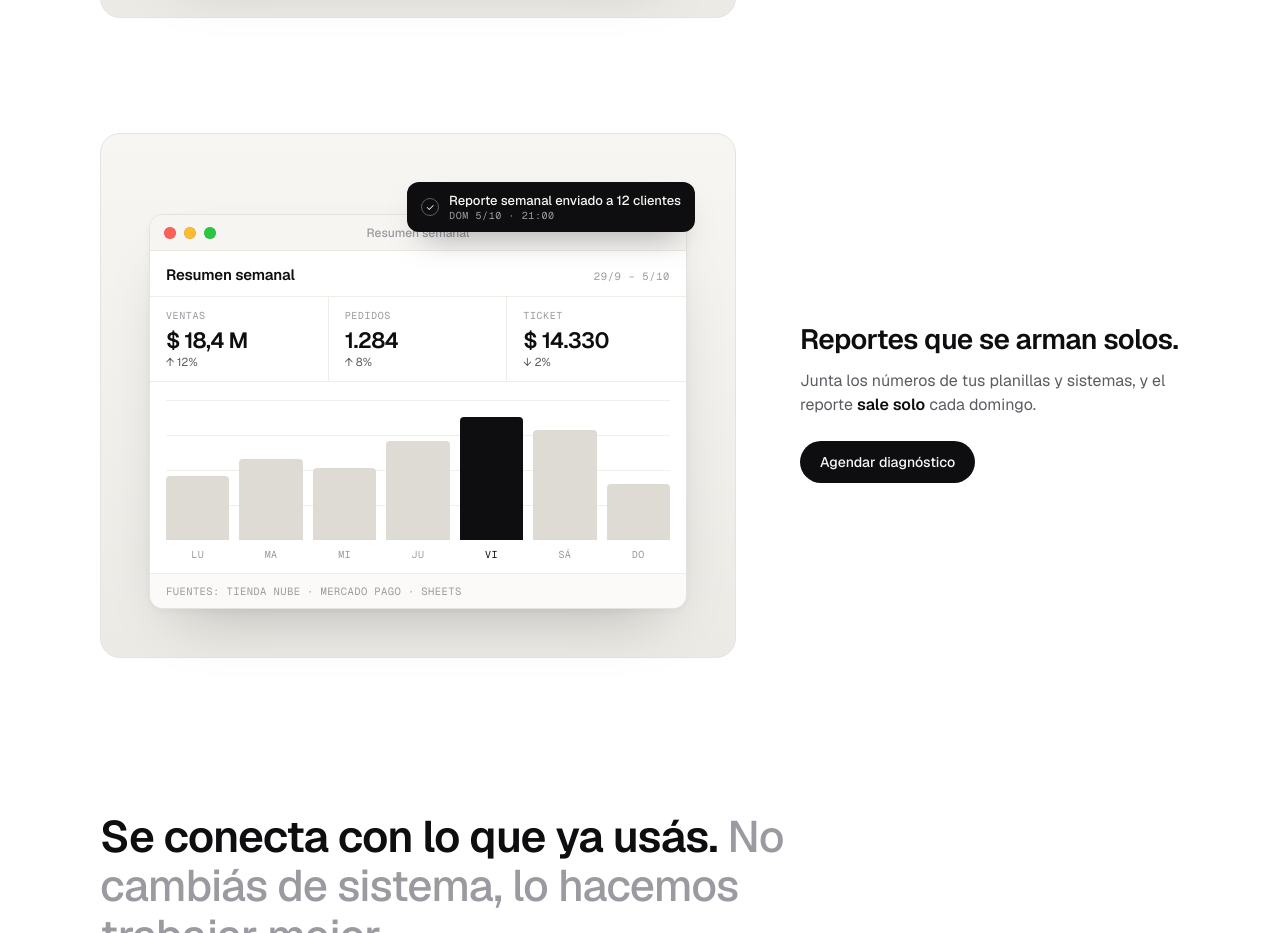
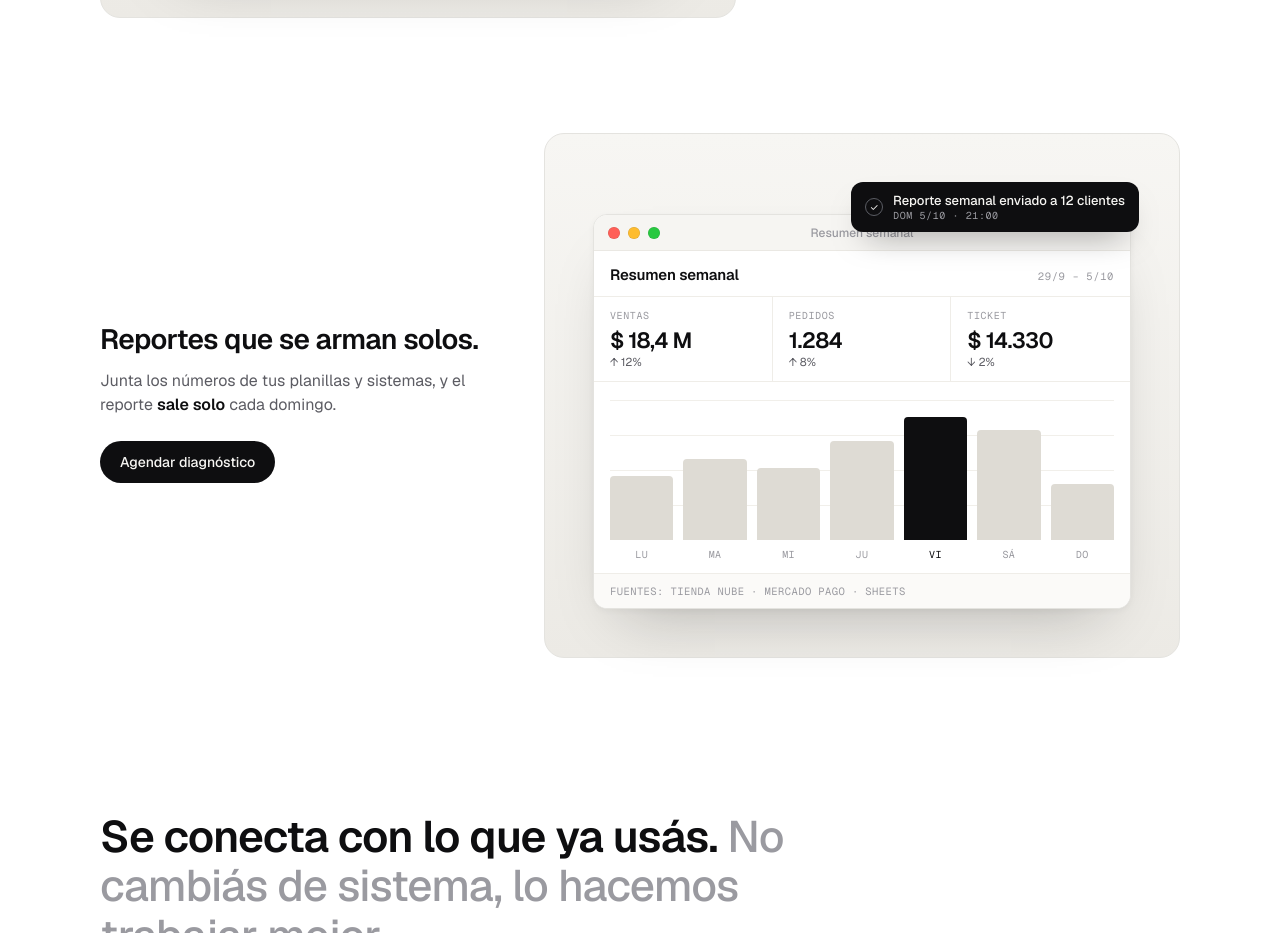
Before and after one commit to GaspoloSmith/Landing-Page-Renacimiento-, a plain HTML site: page web/index.html in a window 1280 px wide. Shown: the part 4780-5713 px from the top of the page. Drawn offline with nearby package versions, Linux system fonts and the light colour scheme; animation ran at ten frames a second.

Commit message:
fix: sección Reportes con texto a la izquierda e imagen a la derecha
Co-Authored-By: Claude Sonnet 5.5 <noreply@anthropic.com>

```diff
--- a/web/index.html
+++ b/web/index.html
@@ -309,7 +309,7 @@ svg *{vector-effect:non-scaling-stroke}
 
 
       <!-- d) Reportes -->
-      <div style="display:flex;flex-wrap:wrap;flex-direction:row-reverse;gap:clamp(28px,5vw,72px);align-items:center">
+      <div style="display:flex;flex-wrap:wrap;gap:clamp(28px,5vw,72px);align-items:center">
         <div data-reveal="" style="flex:1 1 280px;max-width:380px;min-width:0">
 
           <h3 style="margin:14px 0 0;font-size:clamp(22px,2.2vw,28px);line-height:1.2;font-weight:600;letter-spacing:-0.02em">Reportes que se arman solos.</h3>
```
